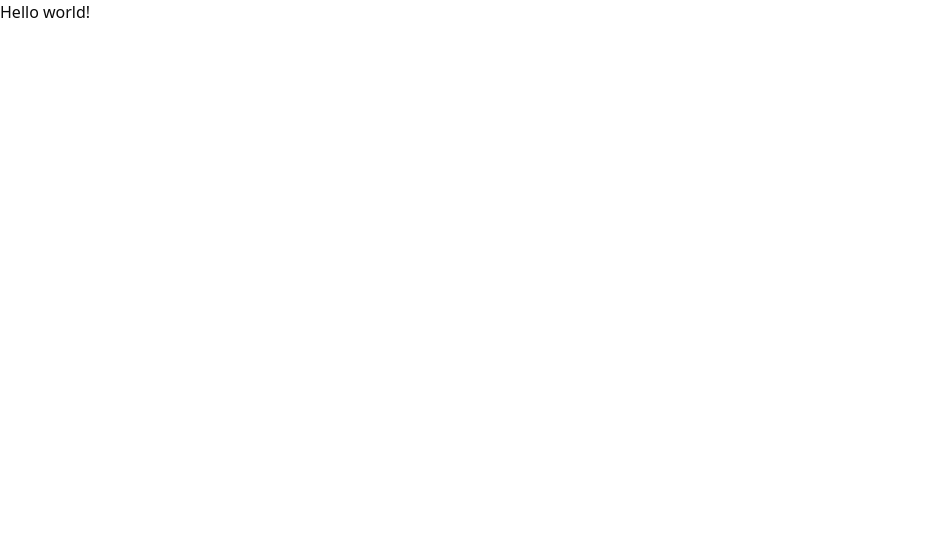
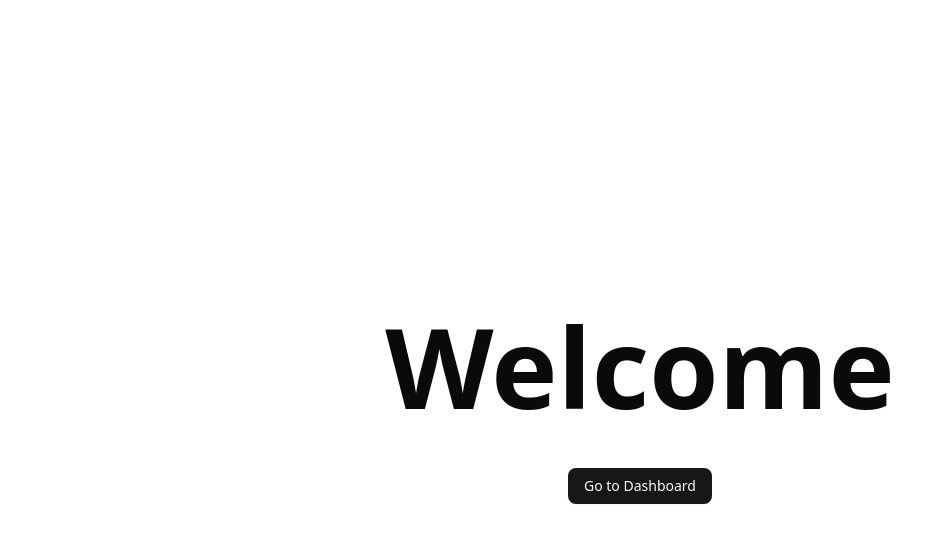
Before and after one commit to felipedelpozo/cutsuite, a Next.js app: page / in a window 1280 px wide. Shown: the top 542 px of the page, without its empty margins (0-952 px from the left). Built offline with nearby package versions, Linux system fonts and the light colour scheme.

Commit message:
auth and middleware

```diff
--- a/messages/es.json
+++ b/messages/es.json
@@ -1,6 +1,7 @@
 {
   "HomePage": {
-    "title": "Hello world!"
+    "title": "Welcome",
+    "goDashboard": "Go to Dashboard"
   },
   "ErrorPage": {
     "404": {
--- a/package.json
+++ b/package.json
@@ -4,7 +4,7 @@
   "private": true,
   "scripts": {
     "format": "prettier --write .",
-    "dev": "next dev --turbopack",
+    "dev": "next dev --turbopack --experimental-https",
     "build": "next build",
     "start": "next start",
     "lint": "next lint",
--- a/src/app/login/page.tsx
+++ b/src/app/(auth)/login/page.tsx
@@ -1,6 +1,6 @@
 import { GalleryVerticalEnd } from 'lucide-react';
 
-import { LoginForm } from '@/components/login-form';
+import { LoginForm } from '@/components/auth/login-form';
 
 export default function LoginPage() {
   return (
--- a/src/app/page.tsx
+++ b/src/app/page.tsx
@@ -1,7 +1,21 @@
+import Link from 'next/link';
 import { getTranslations } from 'next-intl/server';
+
+import { Button } from '@/components/ui/button';
 
 export default async function Home() {
   const t = await getTranslations('HomePage');
 
-  return <h1>{t('title')}</h1>;
+  return (
+    <div className="h-svh">
+      <div className="m-auto flex h-full w-full flex-col items-center justify-center gap-2">
+        <h1 className="text-[7rem] leading-tight font-bold">{t('title')}</h1>
+        <div className="mt-6 flex gap-4">
+          <Button asChild>
+            <Link href="/dashboard">{t('goDashboard')}</Link>
+          </Button>
+        </div>
+      </div>
+    </div>
+  );
 }
--- /dev/null
+++ b/src/components/auth/google-button.tsx
@@ -0,0 +1,28 @@
+'use client';
+
+import { authClient } from '@/lib/auth/client';
+import { Button } from '@/components/ui/button';
+
+export function GoogleButton(props: React.ComponentProps<'button'>) {
+  return (
+    <Button
+      variant="outline"
+      className="w-full"
+      {...props}
+      onClick={async () => {
+        await authClient.signIn.social({
+          provider: 'google',
+          callbackURL: '/dashboard',
+        });
+      }}
+    >
+      <svg xmlns="http://www.w3.org/2000/svg" viewBox="0 0 24 24">
+        <path
+          d="M12.48 10.92v3.28h7.84c-.24 1.84-.853 3.187-1.787 4.133-1.147 1.147-2.933 2.4-6.053 2.4-4.827 0-8.6-3.893-8.6-8.72s3.773-8.72 8.6-8.72c2.6 0 4.507 1.027 5.907 2.347l2.307-2.307C18.747 1.44 16.133 0 12.48 0 5.867 0 .307 5.387.307 12s5.56 12 12.173 12c3.573 0 6.267-1.173 8.373-3.36 2.16-2.16 2.84-5.213 2.84-7.667 0-.76-.053-1.467-.173-2.053H12.48z"
+          fill="currentColor"
+        />
+      </svg>
+      Login with Google
+    </Button>
+  );
+}
--- a/src/components/login-form.tsx
+++ b/src/components/auth/login-form.tsx
@@ -7,6 +7,7 @@ import {
   CardHeader,
   CardTitle,
 } from '@/components/ui/card';
+import { GoogleButton } from '@/components/auth/google-button';
 
 export function LoginForm({
   className,
@@ -34,15 +35,7 @@ export function LoginForm({
                   </svg>
                   Login with Apple
                 </Button>
-                <Button variant="outline" className="w-full">
-                  <svg xmlns="http://www.w3.org/2000/svg" viewBox="0 0 24 24">
-                    <path
-                      d="M12.48 10.92v3.28h7.84c-.24 1.84-.853 3.187-1.787 4.133-1.147 1.147-2.933 2.4-6.053 2.4-4.827 0-8.6-3.893-8.6-8.72s3.773-8.72 8.6-8.72c2.6 0 4.507 1.027 5.907 2.347l2.307-2.307C18.747 1.44 16.133 0 12.48 0 5.867 0 .307 5.387.307 12s5.56 12 12.173 12c3.573 0 6.267-1.173 8.373-3.36 2.16-2.16 2.84-5.213 2.84-7.667 0-.76-.053-1.467-.173-2.053H12.48z"
-                      fill="currentColor"
-                    />
-                  </svg>
-                  Login with Google
-                </Button>
+                <GoogleButton />
               </div>
             </div>
           </form>
--- /dev/null
+++ b/src/lib/auth/client.ts
@@ -0,0 +1,14 @@
+import { organizationClient } from 'better-auth/client/plugins';
+import { createAuthClient } from 'better-auth/react';
+import { toast } from 'sonner';
+
+export const authClient = createAuthClient({
+  plugins: [organizationClient()],
+  fetchOptions: {
+    onError: (ctx) => {
+      toast.error(ctx.error.message);
+    },
+  },
+});
+
+export const { useSession, signOut } = authClient;
--- /dev/null
+++ b/src/middleware.ts
@@ -0,0 +1,22 @@
+import { NextRequest, NextResponse } from 'next/server';
+import { createAuthClient } from 'better-auth/client';
+
+const client = createAuthClient();
+
+export async function middleware(request: NextRequest) {
+  const { data: session } = await client.getSession({
+    fetchOptions: {
+      headers: {
+        cookie: request.headers.get('cookie') || '',
+      },
+    },
+  });
+  if (!session) {
+    return NextResponse.redirect(new URL('/login', request.url));
+  }
+  return NextResponse.next();
+}
+
+export const config = {
+  matcher: ['/dashboard'],
+};
```
Also changed, not shown: src/lib/auth/index.ts (renamed from src/lib/auth.ts), 1 other file (tests, documents, lock files or other folders).
